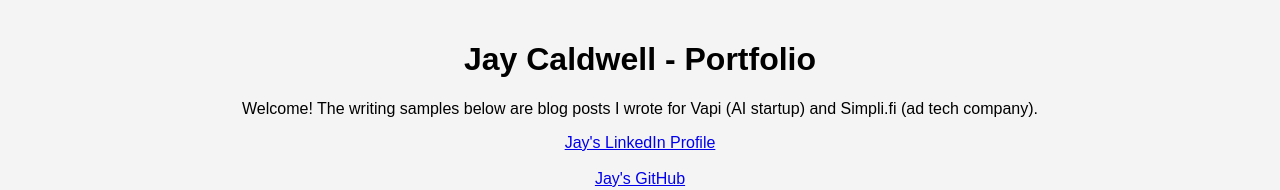
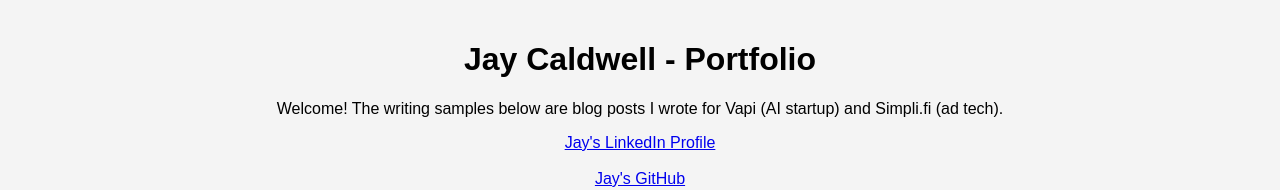
Before and after one commit to jscaldwell55/Writing-Portfolio, a plain HTML site: page index.html in a window 1280 px wide. Shown: the top 190 px of the page. Drawn offline with Linux system fonts and the light colour scheme.

Commit message:
Update index.html

```diff
--- a/index.html
+++ b/index.html
@@ -9,7 +9,7 @@
 <body>
 <header>
     <h1>Jay Caldwell - Portfolio</h1>
-    <p>Welcome! The writing samples below are blog posts I wrote for Vapi (AI startup) and Simpli.fi (ad tech company).</p>
+    <p>Welcome! The writing samples below are blog posts I wrote for Vapi (AI startup) and Simpli.fi (ad tech).</p>
     <a href="https://www.linkedin.com/in/jay-caldwell-61384478/">Jay's LinkedIn Profile</a>
     <br>
     <br>
```
